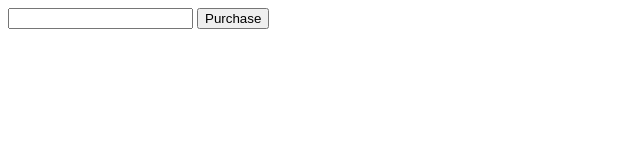
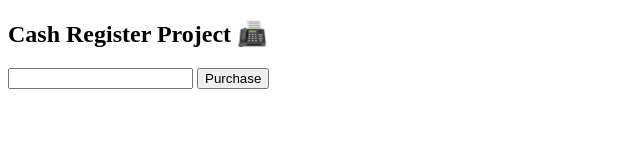
Before and after one commit to DSeanHD/FreeCodeCamp-Cash-Register-Project, a plain HTML site: page index.html in a window 1280 px wide. Shown: the whole page, without its empty margins (0-640 px from the left). Drawn offline with Linux system fonts and the light colour scheme.

Commit message:
Update index.html

```diff
--- a/index.html
+++ b/index.html
@@ -3,12 +3,17 @@
     <head>
         <meta charset="UTF-8">
         <meta name="viewport" content="width=device-width, initial-scale=1.0">
+        <link rel="stylesheet" href="style.css">
         <title>Cash Register Project</title>
     </head>
     <body>
-        <input type="text" id="cash">
-        <button id="purchase-btn">Purchase</button>
-        <div id="change-due"></div>
+        <main id="container">
+            <h2>Cash Register Project 📠</h2>
+            <input autocomplete="off" type="text" id="cash">
+            <button id="purchase-btn">Purchase</button>
+            <div id="change-due"></div>
+            <div id="cash-in-drawer"></div>
+        </main>
         <script src="script.js"></script>
     </body>
 </html>
```
